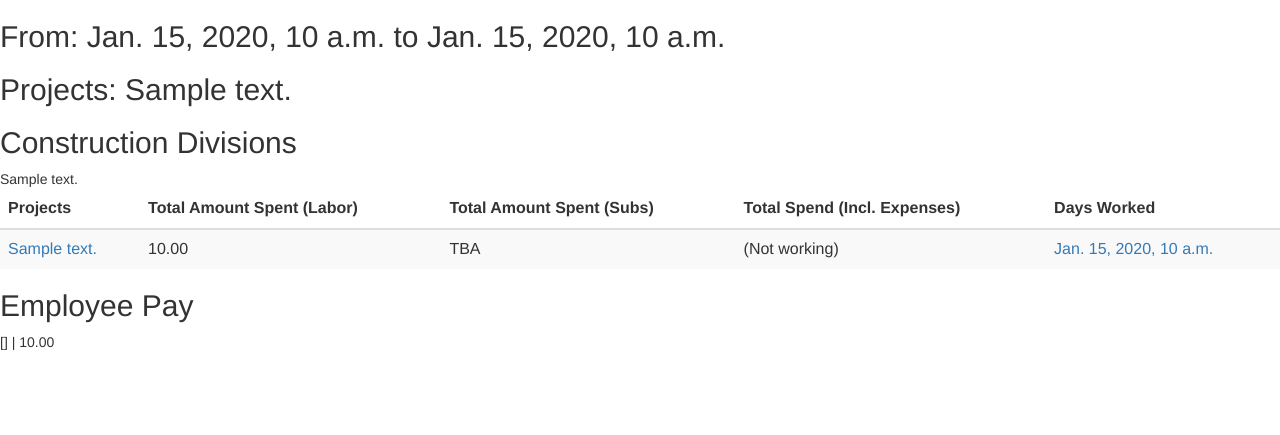
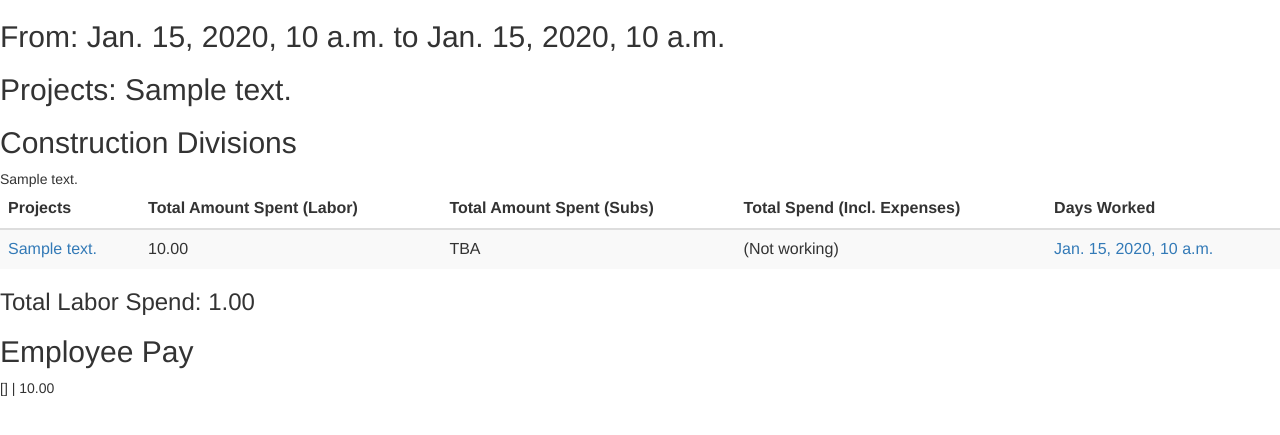
Before and after one commit to newbusox/expensetracker, a Django app: template expenses/templates/date_filter.html in a window 1280 px wide. Shown: the top 435 px of the page. Run offline with Django 3.2, Linux system fonts and the light colour scheme; data comes from the database, SQL or seed files in the repository; tables that the repository leaves empty hold one stand-in row (values such as "Sample post"); the template is opened without the code that fills it: values that come from a table or form of the project are taken from there, most other values are stand-ins (such as "Sample title", 1, 10 or a date in 2020); some libraries are stand-ins or nearby versions.

```diff
--- a/expenses/templates/date_filter.html
+++ b/expenses/templates/date_filter.html
@@ -116,6 +116,7 @@ crossorigin="anonymous"></script>
                 {% endif %}
             </tbody>
         </table>
+    <h3>Total Labor Spend: {{ total_labor_spend|floatformat:"2"|intcomma  }}</h3:>
     </div>
         <h2>Employee Pay</h2>
     <div>
```
